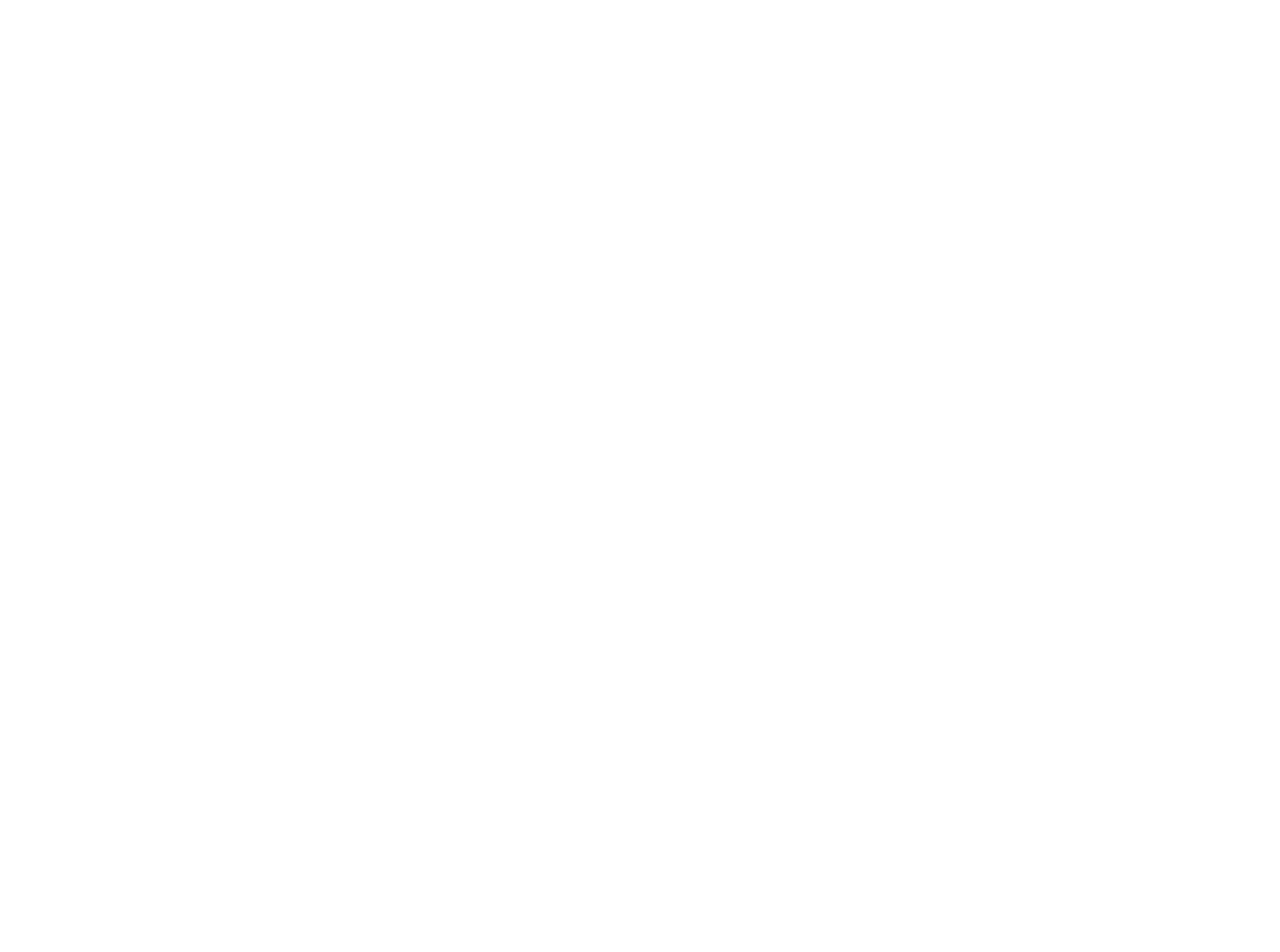
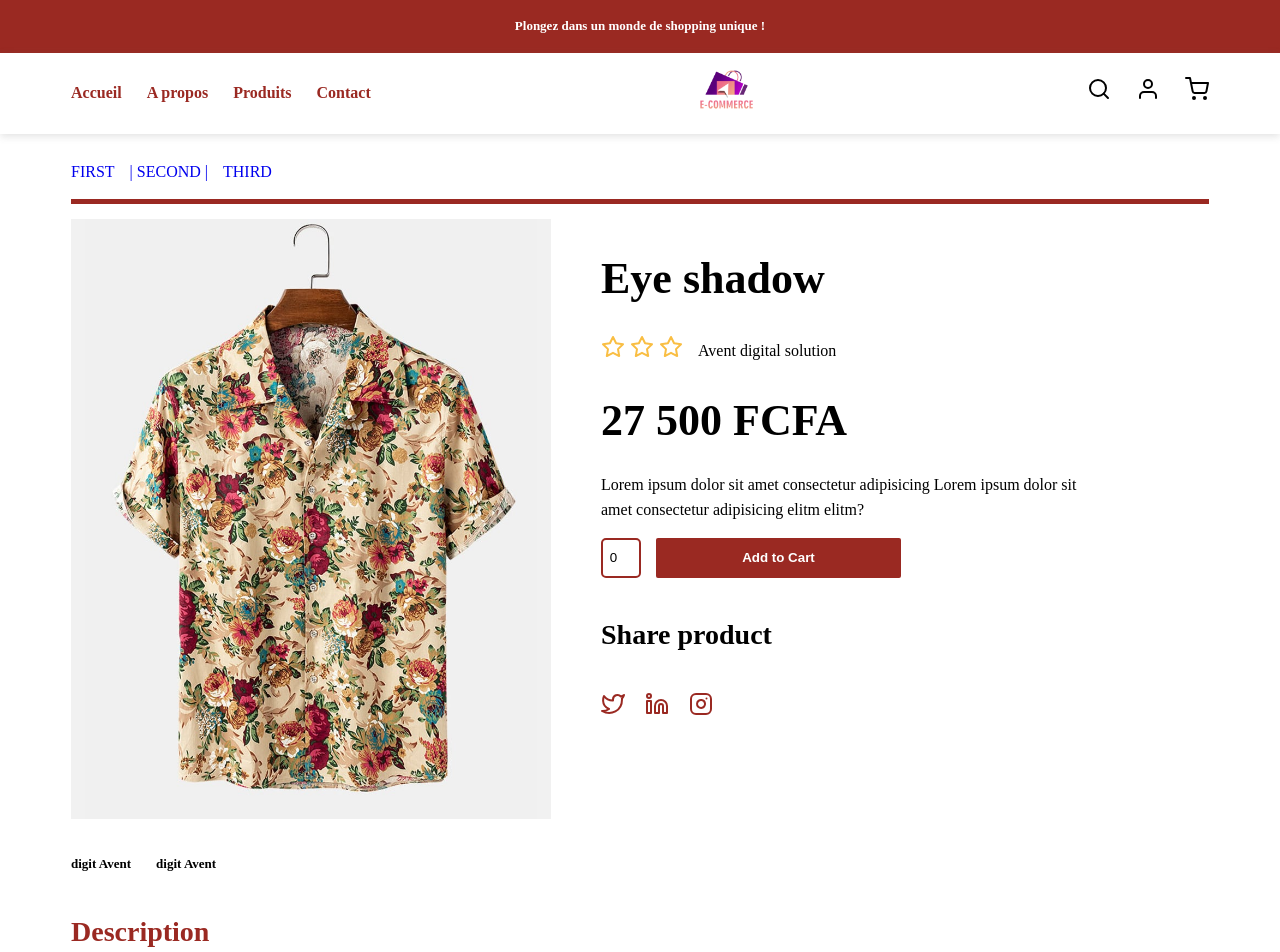
Before and after one commit to avent-visseho/revolutionary-market, a Vue app: page /detail in a window 1280 px wide. Before the commit this address had no page. Shown: the top 952 px of the page. Before the commit the page ends 800 px from the top, so only its background shows below. Built offline with nearby package versions, Linux system fonts and the light colour scheme.

Commit message:
making DetailProduct view

```diff
--- a/src/assets/css/style.css
+++ b/src/assets/css/style.css
@@ -81,3 +81,10 @@
 .icoColor{
     color: var(--secondary-color);
 }
+
+hr{
+    height: 5px;
+    background-color: var(--secondary-color);
+    border: none;
+    margin: 15px 0;
+}
--- a/src/components/footer/Footer.vue
+++ b/src/components/footer/Footer.vue
@@ -168,12 +168,6 @@
     align-items: center;
 }
 
-hr{
-    height: 5px;
-    background-color: var(--secondary-color);
-    border: none;
-    margin: 25px 0;
-}
 
 .footBottom-content{
     display: flex;
--- a/src/components/header/NavBar.vue
+++ b/src/components/header/NavBar.vue
@@ -15,7 +15,7 @@
                             <router-link to="/product">Produits</router-link>
                         </li>
                         <li>
-                            <router-link to="/chemin-de-la-page">Contact</router-link>
+                            <router-link to="">Contact</router-link>
                         </li>
 
                     </ul>
--- a/src/components/icons/Instagram.vue
+++ b/src/components/icons/Instagram.vue
@@ -1,6 +1,6 @@
 <template>
     <div>
-        <svg xmlns="http://www.w3.org/2000/svg" width="24" height="24" viewBox="0 0 24 24" fill="none" stroke="currentColor"
+        <svg xmlns="http://www.w3.org/2000/svg" width="24" height="24" viewBox="0 0 24 24" fill="none" stroke="#9a2922"
             stroke-width="2" stroke-linecap="round" stroke-linejoin="round" class="feather feather-instagram">
             <rect x="2" y="2" width="20" height="20" rx="5" ry="5"></rect>
             <path d="M16 11.37A4 4 0 1 1 12.63 8 4 4 0 0 1 16 11.37z"></path>
--- a/src/components/icons/Linkedin.vue
+++ b/src/components/icons/Linkedin.vue
@@ -1,6 +1,6 @@
 <template>
     <div>
-        <svg xmlns="http://www.w3.org/2000/svg" width="24" height="24" viewBox="0 0 24 24" fill="none" stroke="currentColor"
+        <svg xmlns="http://www.w3.org/2000/svg" width="24" height="24" viewBox="0 0 24 24" fill="none" stroke="#9a2922"
             stroke-width="2" stroke-linecap="round" stroke-linejoin="round" class="feather feather-linkedin">
             <path d="M16 8a6 6 0 0 1 6 6v7h-4v-7a2 2 0 0 0-2-2 2 2 0 0 0-2 2v7h-4v-7a6 6 0 0 1 6-6z"></path>
             <rect x="2" y="9" width="4" height="12"></rect>
--- a/src/components/produit/Product.vue
+++ b/src/components/produit/Product.vue
@@ -37,6 +37,10 @@
     margin: 15px 0;
 }
 
+.productCard-image{
+    cursor: pointer;
+}
+
 .productCard-info{
     display: flex;
     justify-content: center;
--- a/src/router/index.js
+++ b/src/router/index.js
@@ -2,6 +2,7 @@
 import IndexView from '../views/IndexView.vue'
 import AboutView from '../views/AboutView.vue'
 import ProductView from '../views/ProductView.vue'
+import DetailProductView from '../views/DetailProductView.vue'
 
 const router = createRouter({
   history: createWebHistory(import.meta.env.BASE_URL),
@@ -21,6 +22,12 @@
       name: 'product',
       component: ProductView
     }
+    ,
+    {
+      path: '/detail',
+      name: 'detail',
+      component: DetailProductView
+    }
   ]
 })
 
--- /dev/null
+++ b/src/views/DetailProductView.vue
@@ -0,0 +1,232 @@
+<template>
+    <div>
+        <HeaderVue />
+    </div>
+    <div>
+        <NavBarVue />
+    </div>
+    <div class="detailMenu-items">
+        <div class="container">
+            <div class="detailMenu-item-content">
+                <ul>
+                    <li>
+                        <router-link to="#">FIRST</router-link>
+                    </li>
+                    <li>
+                        <router-link to="#">| SECOND |</router-link>
+                    </li>
+                    <li>
+                        <router-link to="#">THIRD</router-link>
+                    </li>
+                </ul>
+            </div>
+            <div class="detailMenu-item-horizontalUnderline">
+                <hr>
+            </div>
+            <div class="detail-image-info-content">
+                <div class="deatail-image-content">
+                    <img src="../assets/img/f3.jpg" alt="">
+                </div>
+                <div class="detail-info-content">
+                    <div class="detail-info-title">
+                        <h2>Eye shadow</h2>
+                    </div>
+                    <div class="detail-info-start-content">
+                        <div class="stars-content">
+                            <StarVue />
+                            <StarVue />
+                            <StarVue />
+                        </div>
+                        <div class="stars-comment">
+                            <p>Avent digital solution</p>
+                        </div>
+                    </div>
+                    <div class="detail-info-price">
+                        <h2>27 500 FCFA</h2>
+                    </div>
+                    <div class="detail-info-detail-paragraphe">
+                        <p>Lorem ipsum dolor sit amet consectetur adipisicing Lorem ipsum dolor sit amet consectetur
+                            adipisicing elitm elitm?</p>
+                    </div>
+                    <div class="detail-info-articleNumber-form">
+                        <form action="" class="detail-info-articleNumber">
+                            <div class="articleNumberIncrementation">
+                                <input type="number" value="0">
+                            </div>
+                            <div class="articleSubmit-btn">
+                                <input type="submit" value="Add to Cart">
+                            </div>
+                        </form>
+                    </div>
+                    <div class="detail-share-product-content">
+                        <div class="detail-share-product-title">
+                            <h4>Share product</h4>
+                        </div>
+                        <div class="detail-share-product-socialIcone">
+                            <TweeterVue />
+                            <LinkedinVue />
+                            <InstagramVue />
+                        </div>
+                    </div>
+                </div>
+            </div>
+            <div class="detailDescription-content">
+                <div class="detailDescription-subtitle">
+                    <div class="detailDescription-subtitle-first">
+                        <h5>digit Avent</h5>
+                    </div>
+                    <div class="detailDescription-subtitle-second">
+                        <h5>digit Avent</h5>
+                    </div>
+                </div>
+                <div class="detailDescription-title">
+                    <h4>Description</h4>
+                </div>
+                <div class="detailDescription-paragraphe">
+                    <p>Lorem ipsum dolor sit amet, consectetur adipisicing elit. Vel distinctio consequatur dolorem laborum
+                        commodi beatae neque doloribus voluptates ad excepturi ducimus possimus, non eaque tempora culpa
+                        inventore officia aliquid minima.Lorem ipsum dolor sit amet, consectetur adipisicing elit. Vel
+                        distinctio consequatur dolorem laborum
+                        commodi beatae neque doloribus voluptates ad excepturi ducimus possimus, non eaque tempora culpa
+                        inventore officia aliquid minima.Lorem ipsum dolor sit amet, consectetur adipisicing elit. Vel
+                        distinctio consequatur dolorem laborum
+                        commodi beatae neque doloribus voluptates ad excepturi ducimus possimus, non eaque tempora culpa
+                        inventore officia aliquid minima.</p>
+                </div>
+            </div>
+        </div>
+        <div>
+            <FeaturedVue />
+        </div>
+        <div class="detailProduct-product">
+            <div class="container">
+                <div class="detailProduct-product-content">
+                    <ProductVue />
+                    <ProductVue />
+                    <ProductVue />
+                    <ProductVue />
+                </div>
+            </div>
+        </div>
+        <div>
+            <FooterVue/>
+        </div>
+    </div>
+</template>
+
+<script setup>
+import HeaderVue from '../components/header/Header.vue';
+import NavBarVue from '../components/header/NavBar.vue';
+import StarVue from '../components/icons/Star.vue';
+import TweeterVue from '../components/icons/Tweeter.vue';
+import LinkedinVue from '../components/icons/Linkedin.vue'
+import InstagramVue from '../components/icons/Instagram.vue';
+import FeaturedVue from '../components/produit/Featured.vue'
+import ProductVue from '../components/produit/Product.vue';
+import FooterVue from '../components/footer/Footer.vue'
+</script>
+
+<style scoped>
+.detailMenu-items {
+    margin: 25px 0;
+}
+
+.detailMenu-item-content ul {
+    display: flex;
+    gap: 15px;
+}
+
+.detail-image-info-content {
+    display: flex;
+    gap: 25px;
+}
+
+.deatail-image-content {
+    max-width: 480px;
+    width: 100%;
+    height: 600px;
+}
+
+.detail-info-content {
+    max-width: 540px;
+    width: 100%;
+    padding: 25px;
+    height: 600px;
+}
+
+.detail-info-start-content,
+.stars-content {
+    display: flex;
+    margin: 10px 0;
+    gap: 15px;
+    align-items: center;
+}
+
+.stars-content {
+    gap: 5px;
+}
+
+.detail-info-detail-paragraphe {
+    margin: 15px 0;
+}
+
+.detail-info-articleNumber {
+    display: flex;
+    align-items: center;
+    gap: 15px;
+}
+
+.articleNumberIncrementation input {
+    display: inline-block;
+    width: 40px;
+    height: 40px;
+    border: solid 2px var(--secondary-color);
+    border-radius: 5px;
+    text-align: center;
+}
+
+.articleSubmit-btn input {
+    display: inline-block;
+    width: 245px;
+    cursor: pointer;
+    height: 40px;
+    color: var(--primary-color);
+    font-weight: bold;
+    border: none;
+    border-radius: 2px;
+    background-color: var(--secondary-color);
+}
+
+.detail-share-product-content {
+    margin: 35px 0;
+}
+
+.detail-share-product-socialIcone {
+    display: flex;
+    align-items: center;
+    margin: 35px 0;
+    gap: 20px;
+}
+
+.detailDescription-content {
+    margin: 35px 0;
+
+}
+
+.detailDescription-subtitle {
+    display: flex;
+    align-items: center;
+    gap: 25px;
+}
+
+.detailDescription-title {
+    margin: 35px 0;
+    color: var(--secondary-color);
+}
+
+.detailProduct-product-content {
+    display: flex;
+    justify-content: space-between;
+    flex-wrap: wrap;
+}
+</style>
```
